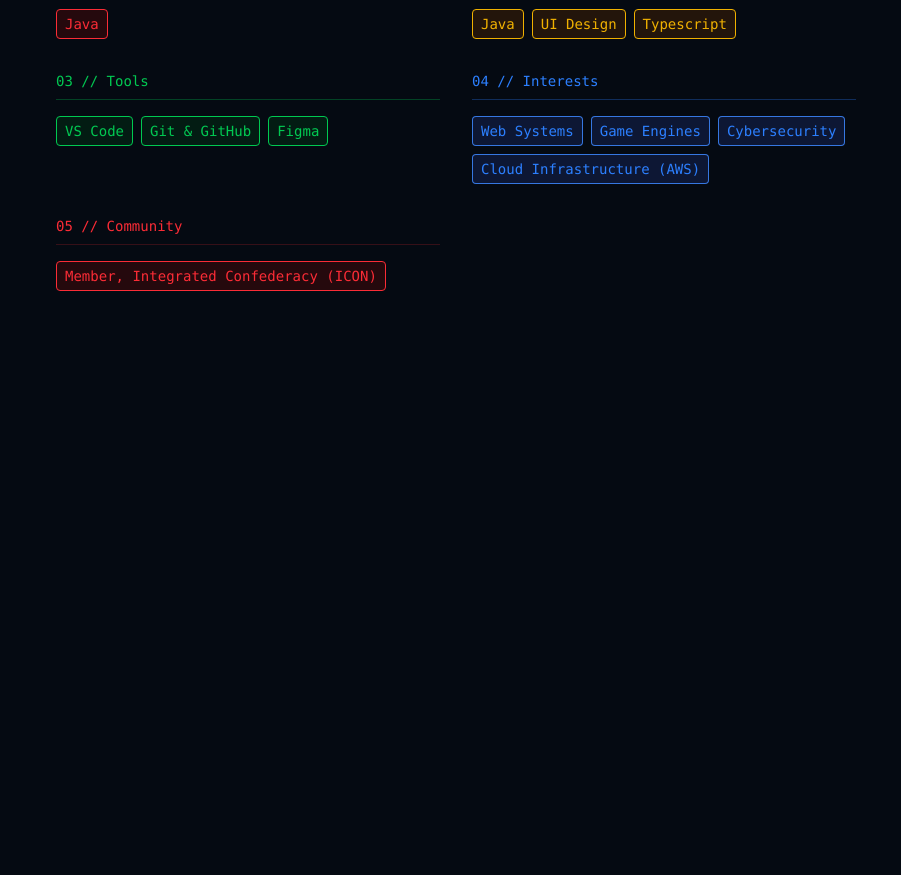
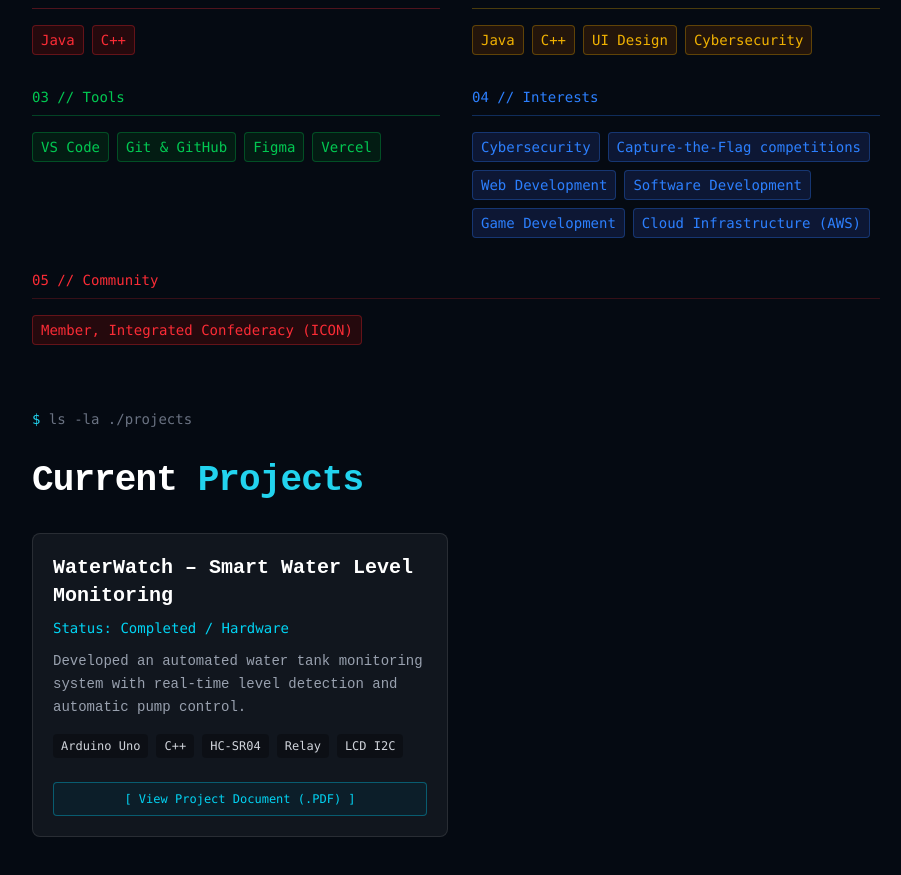
Before and after one commit to reuvendev/reuvendev, a Next.js app: page / in a window 1280 px wide. Shown: the part 851-1726 px from the top of the page, without its empty margins (184-1085 px from the left). Before the commit the page ends 1238 px from the top, so only its background shows below. Built offline with nearby package versions, Linux system fonts and the light colour scheme.

Commit message:
Add WaterWatch project with PDF document link

```diff
--- a/app/page.tsx
+++ b/app/page.tsx
@@ -1,6 +1,6 @@
 export default function Home() {
   return (
-    <main className="max-w-4xl mx-auto px-6 py-12">
+    <main className="max-w-4xl mx-auto px-6 py-12 space-y-16">
 
       <section id="home" className="space-y-8">
 
@@ -36,12 +36,12 @@ export default function Home() {
         {/* Bio Section */}
         <div className="border-l-2 border-accent-blue pl-6 py-2">
           <p className="text-gray-300 leading-relaxed max-w-2xl text-lg">
-            First-year BSIT student based in Baguio City, Philippines. Interested in software and web development, with knowledge of Java, HTML, CSS, JavaScript, and TypeScript. Continuously learning and building projects to improve my skills.
+            BSIT student based in Baguio City, Philippines. Interested in Cybersecurity, Capture-the-Flag competitions, Web Development, Software Development, Cloud Infrastructure (AWS), Networking Fundamentals, and Game Development.
           </p>
         </div>
       </section>
 
-      <section id="profile" className="max-w-4xl mx-auto py-12 px-6 space-y-8">
+      <section id="profile" className="space-y-8">
         {/* Terminal Command */}
         <div className="font-mono text-sm text-gray-500">
           <span className="text-accent-cyan">$</span> cat ./student-profile.json
@@ -71,54 +71,130 @@ export default function Home() {
           </div>
         </div>
 
-  {/* Skills Matrix - Tailored for a 1st Year */}
+        {/* Skills Matrix */}
         <div className="grid md:grid-cols-2 gap-8 font-mono text-sm">
 
           <div className="space-y-4">
             <h3 className="text-red-500 border-b border-red-500/30 pb-2">01 // Languages</h3>
             <div className="flex flex-wrap gap-2">
-        <span className="px-2 py-1 bg-red-950/50 border border-accent-red/90 rounded text-red-500">Java</span>
+              <span className="px-2 py-1 bg-red-950/50 border border-red-500/30 rounded text-red-500">Java</span>
+              <span className="px-2 py-1 bg-red-950/50 border border-red-500/30 rounded text-red-500">C++</span>
             </div>
           </div>
 
           <div className="space-y-4">
             <h3 className="text-yellow-500 border-b border-yellow-500/30 pb-2">02 // Currently Learning</h3>
             <div className="flex flex-wrap gap-2">
-        <span className="px-2 py-1 bg-yellow-950/50 border border-accent-yellow/90 rounded text-yellow-500">Java</span>
-        <span className="px-2 py-1 bg-yellow-950/50 border border-accent-yellow/90 rounded text-yellow-500">UI Design</span>
-        <span className="px-2 py-1 bg-yellow-950/50 border border-accent-yellow/90 rounded text-yellow-500">Typescript</span>
+              <span className="px-2 py-1 bg-yellow-950/50 border border-yellow-500/30 rounded text-yellow-500">Java</span>
+              <span className="px-2 py-1 bg-yellow-950/50 border border-yellow-500/30 rounded text-yellow-500">C++</span>
+              <span className="px-2 py-1 bg-yellow-950/50 border border-yellow-500/30 rounded text-yellow-500">UI Design</span>
+              <span className="px-2 py-1 bg-yellow-950/50 border border-yellow-500/30 rounded text-yellow-500">Cybersecurity</span>
             </div>
           </div>
 
           <div className="space-y-4">
-      <h3 className="text-green-500 border-b  border-green-500/30 pb-2">03 // Tools</h3>
+            <h3 className="text-green-500 border-b border-green-500/30 pb-2">03 // Tools</h3>
             <div className="flex flex-wrap gap-2">
-        <span className="px-2 py-1 bg-green-950/50 border border-accent-green/90 rounded text-green-500">VS Code</span>
-        <span className="px-2 py-1 bg-green-950/50 border border-accent-green/90 rounded text-green-500">Git & GitHub</span>
-        <span className="px-2 py-1 bg-green-950/50 border border-accent-green/90 rounded text-green-500">Figma</span>
+              <span className="px-2 py-1 bg-green-950/50 border border-green-500/30 rounded text-green-500">VS Code</span>
+              <span className="px-2 py-1 bg-green-950/50 border border-green-500/30 rounded text-green-500">Git & GitHub</span>
+              <span className="px-2 py-1 bg-green-950/50 border border-green-500/30 rounded text-green-500">Figma</span>
+              <span className="px-2 py-1 bg-green-950/50 border border-green-500/30 rounded text-green-500">Vercel</span>
             </div>
           </div>
 
           <div className="space-y-4">
-      <h3 className="text-blue-500 border-b  border-blue-500/30 pb-2">04 // Interests</h3>
+            <h3 className="text-blue-500 border-b border-blue-500/30 pb-2">04 // Interests</h3>
             <div className="flex flex-wrap gap-2">
-        <span className="px-2 py-1 bg-blue-950/50 border border-accent-blue/90 rounded text-blue-500">Web Systems</span>
-        <span className="px-2 py-1 bg-blue-950/50 border border-accent-blue/90 rounded text-blue-500">Game Engines</span>
-        <span className="px-2 py-1 bg-blue-950/50 border border-accent-blue/90 rounded text-blue-500">Cybersecurity</span>
-        <span className="px-2 py-1 bg-blue-950/50 border border-accent-blue/90 rounded text-blue-500">Cloud Infrastructure (AWS)</span>
+              <span className="px-2 py-1 bg-blue-950/50 border border-blue-500/30 rounded text-blue-500">Cybersecurity</span>
+              <span className="px-2 py-1 bg-blue-950/50 border border-blue-500/30 rounded text-blue-500">Capture-the-Flag competitions</span>
+              <span className="px-2 py-1 bg-blue-950/50 border border-blue-500/30 rounded text-blue-500">Web Development</span>
+              <span className="px-2 py-1 bg-blue-950/50 border border-blue-500/30 rounded text-blue-500">Software Development</span>
+              <span className="px-2 py-1 bg-blue-950/50 border border-blue-500/30 rounded text-blue-500">Game Development</span>
+              <span className="px-2 py-1 bg-blue-950/50 border border-blue-500/30 rounded text-blue-500">Cloud Infrastructure (AWS)</span>
             </div>
           </div>
 
-    <div className="space-y-4">
+          <div className="space-y-4 md:col-span-2">
             <h3 className="text-red-500 border-b border-red-500/20 pb-2">05 // Community</h3>
             <div className="flex flex-wrap gap-2">
-        <span className="px-2 py-1 bg-red-950/50 border border-accent-red/90 rounded text-red-500">Member, Integrated Confederacy (ICON)</span>
+              <span className="px-2 py-1 bg-red-950/50 border border-red-500/30 rounded text-red-500">Member, Integrated Confederacy (ICON)</span>
             </div>
           </div>
 
         </div>
       </section>
 
+      {/* Projects Section */}
+      <section id="projects" className="space-y-8">
+        <div className="font-mono text-sm text-gray-500">
+          <span className="text-accent-cyan">$</span> ls -la ./projects
+        </div>
+
+        <h2 className="text-4xl font-bold text-white tracking-tight">
+          Current <span className="text-accent-cyan">Projects</span>
+        </h2>
+
+        <div className="grid md:grid-cols-2 gap-4">
+
+          <div className="p-5 bg-white/5 border border-white/10 rounded-lg flex flex-col justify-between space-y-4 hover:border-cyan-500/50 transition-colors">
+            <div className="space-y-2">
+              <h3 className="text-xl font-bold text-white">WaterWatch – Smart Water Level Monitoring</h3>
+              <p className="text-sm text-cyan-400 font-mono">Status: Completed / Hardware</p>
+              <p className="text-gray-400 text-sm leading-relaxed pt-1">
+                Developed an automated water tank monitoring system with real-time level detection and automatic pump control.
+              </p>
+              <div className="flex flex-wrap gap-2 pt-2 font-mono text-xs">
+                <span className="px-2 py-1 bg-black/30 rounded text-gray-300">Arduino Uno</span>
+                <span className="px-2 py-1 bg-black/30 rounded text-gray-300">C++</span>
+                <span className="px-2 py-1 bg-black/30 rounded text-gray-300">HC-SR04</span>
+                <span className="px-2 py-1 bg-black/30 rounded text-gray-300">Relay</span>
+                <span className="px-2 py-1 bg-black/30 rounded text-gray-300">LCD I2C</span>
+              </div>
+            </div>
+            <div className="pt-2">
+              <a
+                href="https://cdn.reuvendev.site/file/reuvendev/PDF/Projects/WaterWatch+Project+Document.pdf"
+                target="_blank"
+                rel="noopener noreferrer"
+                className="inline-block w-full text-center font-mono text-xs text-cyan-400 hover:text-white border border-cyan-500/40 bg-cyan-950/30 hover:bg-cyan-900/50 py-2 rounded transition-colors"
+              >
+                [ View Project Document (.PDF) ]
+              </a>
+            </div>
+          </div>
+
+        </div>
+      </section>
+
+      {/* Certificates Section (Commented Out)
+      <section id="certificates" className="space-y-6">
+        <div className="font-mono text-sm text-gray-500">
+          <span className="text-accent-cyan">$</span> cat ./certificates.log
+        </div>
+
+        <h2 className="text-4xl font-bold text-white tracking-tight">
+          Certificates & <span className="text-purple-400">Credentials</span>
+        </h2>
+
+        <div className="grid gap-3 font-mono text-sm">
+          <div className="p-4 bg-purple-950/20 border border-purple-500/30 rounded-lg flex flex-col md:flex-row justify-between items-start md:items-center gap-2">
+            <div>
+              <p className="text-purple-300 font-semibold">Introduction to Cybersecurity</p>
+              <p className="text-xs text-gray-400">Cisco</p>
+            </div>
+            <span className="text-xs px-2 py-1 bg-purple-900/40 border border-purple-500/40 rounded text-purple-300">2026</span>
+          </div>
+
+          <div className="p-4 bg-purple-950/20 border border-purple-500/30 rounded-lg flex flex-col md:flex-row justify-between items-start md:items-center gap-2">
+            <div>
+              <p className="text-purple-300 font-semibold">Ethical Hacker</p>
+              <p className="text-xs text-gray-400">Cisco</p>
+            </div>
+            <span className="text-xs px-2 py-1 bg-purple-900/40 border border-purple-500/40 rounded text-purple-300">2026</span>
+          </div>
+        </div>
+      </section> */}
+
     </main>
   );
 }
--- a/components/Navbar.tsx
+++ b/components/Navbar.tsx
@@ -14,6 +14,7 @@ export default function Navbar() {
 
       <div className="max-[700px]:hidden space-x-6 font-mono text-sm">
         <a href="#profile" className="hover:text-accent-green transition-colors">Profile</a>
+        <a href="#projects" className="hover:text-accent-green transition-colors">Projects</a>
       </div>
     </nav>
   );
```
Lines whose indentation alone changed are shown as unchanged.
